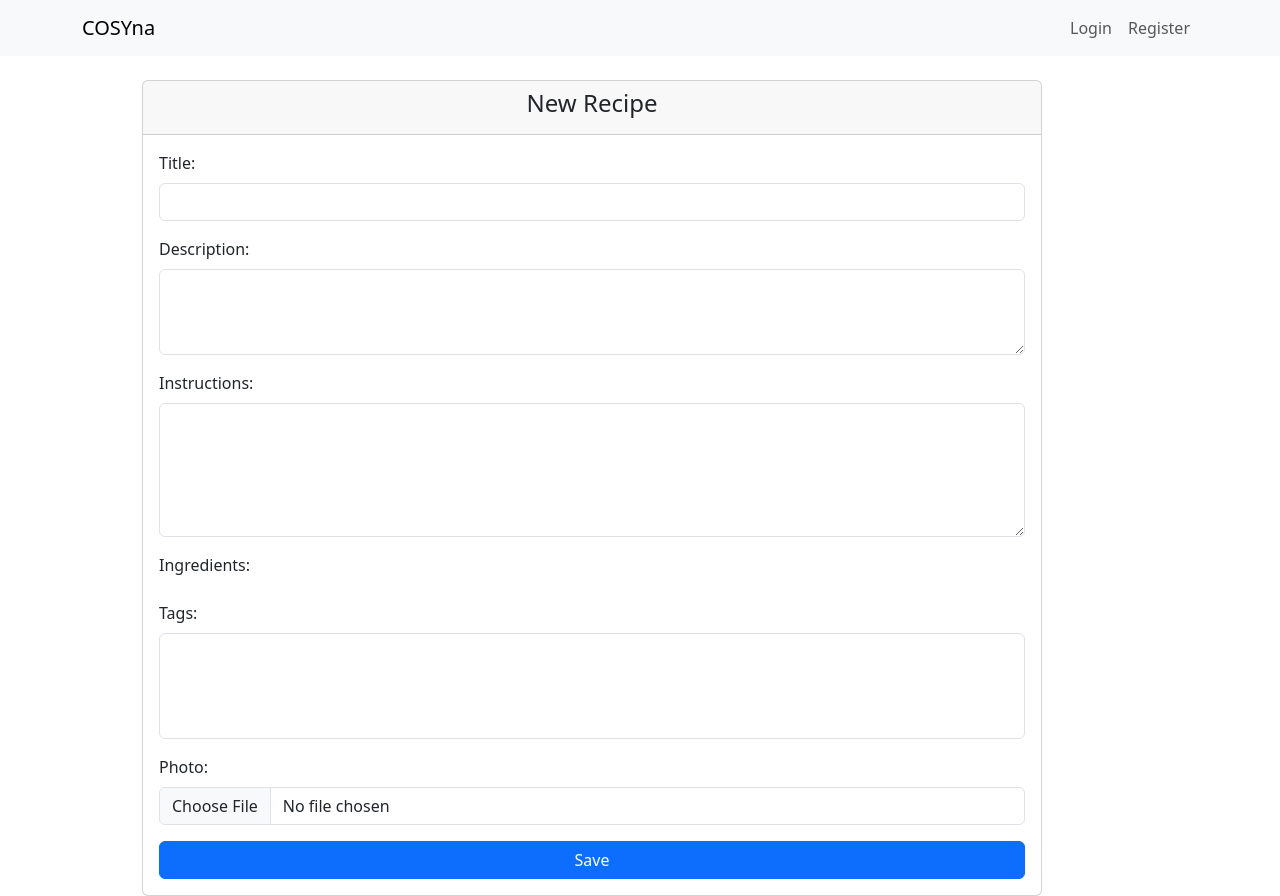
After one commit to Jsrodrigue/recipes, a Flask app: template templates/recipes/add_recipe_page.html in a window 1280 px wide. The commit adds this page. Run offline with Flask 3, Linux system fonts and the light colour scheme; the template is opened without the code that fills it: values that come from a table or form of the project are taken from there, others are empty; some libraries are stand-ins or nearby versions.

```diff
--- a/app.py
+++ b/app.py
@@ -1,9 +1,11 @@
 from flask import Flask
 from instance.config import Config
-from extensions import db
-from flask_login import LoginManager, current_user # Login session management and current_user object to manage current user
+from extensions import db, login_manager
+from flask_login import current_user # current_user object to manage current user
 from models import User
 from flask_migrate import Migrate
+import click
+from models import Tag
 
 app = Flask(__name__)
 app.config.from_object(Config)
@@ -22,7 +24,7 @@ app.register_blueprint(main, url_prefix='/')
 app.register_blueprint(recipes, url_prefix='/recipes')
 
 # object to manage authentication
-login_manager = LoginManager(app)
+login_manager.init_app(app)
 # Set login route to redirect non-loged users when try to access routes that requieres login
 login_manager.login_view = 'auth.login'
 
@@ -30,7 +32,30 @@ login_manager.login_view = 'auth.login'
 # Decorator to specify the function that login_manager uses the class User as user object
 @login_manager.user_loader
 def load_user(user_id):
-    return User.query.get(int(user_id))
+    return db.session.get(User, int(user_id))
+
+# Define seed-tags to initialized the tags in the db in command line
+@app.cli.command("seed-tags")
+def seed_tags():
+    tags = [
+    "Vegetarian", "Vegan", "Gluten-Free", "Dairy-Free", "Nut-Free",
+    "Low Carb", "High Protein", "Keto", "Paleo", "Quick",
+    "Easy", "Healthy", "Comfort Food", "Dessert", "Breakfast",
+    "Lunch", "Dinner", "Snack", "Appetizer", "Soup",
+    "Salad", "Grill", "Baking", "Slow Cooker", "One-Pot",
+    "Seafood", "Poultry", "Beef", "Pork", "Pasta",
+    "Rice", "Vegetables", "Fruits", "Spicy", "Sweet",
+    "Low Fat", "Holiday", "Party", "Kid-Friendly", "Vegan Dessert",
+    "Raw", "Fermented", "Street Food", "Crockpot", "Instant Pot",
+    "Mediterranean", "Asian", "Mexican", "Italian", "Indian",
+    "French", "Middle Eastern", "Comfort Food", "Budget-Friendly"
+]
+    for name in tags:
+        if not Tag.query.filter_by(name=name).first():
+            db.session.add(Tag(name=name))
+    db.session.commit()
+    click.echo("Tags seeded successfully!")
+
 
 # Starting
 if __name__ == '__main__':
--- a/recipes/forms.py
+++ b/recipes/forms.py
@@ -1,7 +1,11 @@
 from flask_wtf import FlaskForm
 from wtforms import StringField, TextAreaField, HiddenField, SubmitField, SelectMultipleField, FileField
 from wtforms.validators import DataRequired
-from flask_wtf.file import FileAllowed
+from flask_wtf.file import FileAllowed, FileRequired
+from werkzeug.utils import secure_filename
+import os
+from models import Recipe, Tag
+from extensions import db
 
 # Form to create a new recipe
 class NewRecipeForm(FlaskForm):
@@ -11,5 +15,30 @@ class NewRecipeForm(FlaskForm):
     # Use a hiddenField because we will save the ingredients in a list of dictionaries with keys 'name' 'quantity'
     ingredients = HiddenField('Ingredients (JSON)', validators=[DataRequired()])
     tags = SelectMultipleField('Tags', coerce=int)
-    photo = FileField('Recipe Photo', validators=[FileAllowed(['jpg', 'png', 'jpeg'], 'Images only!')])
+    photo = FileField('Photo', validators=[
+        FileAllowed(['jpg', 'jpeg', 'png', 'gif'], 'Only image files are allowed')
+    ])
     submit = SubmitField('Save')
+
+def save_recipe(form):
+    if form.validate_on_submit():
+        photo = form.photo.data
+        filename = None
+        if photo:
+            filename = secure_filename(photo.filename)
+            photo.save(os.path.join(app.config['UPLOAD_FOLDER'], filename))
+
+        # Save the recipe to the database
+        recipe = Recipe(
+            title=form.title.data,
+            description=form.description.data,
+            instructions=form.instructions.data,
+            ingredients=form.ingredients.data,  # If you store as JSON string
+            photo_filename=filename
+        )
+        # Add tags if your model supports a many-to-many relationship
+        recipe.tags = Tag.query.filter(Tag.id.in_(form.tags.data)).all()
+
+        db.session.add(recipe)
+        db.session.commit()
+        return recipe
--- a/templates/base.html
+++ b/templates/base.html
@@ -2,20 +2,29 @@
 <html lang="en">
   <head>
     <meta charset="UTF-8" />
-    <title>{% block title %}My Site{% endblock %}</title>
+    <title>{% block title %}cosyna{% endblock %}</title>
     <link
       href="https://cdn.jsdelivr.net/npm/bootstrap@5.3.0/dist/css/bootstrap.min.css"
+      rel="stylesheet"
+    />
+    <link
+      href="https://cdn.jsdelivr.net/npm/select2@4.1.0-rc.0/dist/css/select2.min.css"
       rel="stylesheet"
     />
     <link
       rel="stylesheet"
       href="{{ url_for('static', filename='styles.css') }}"
     />
+    <!-- Select2 CSS -->
+    <link
+      href="https://cdn.jsdelivr.net/npm/select2@4.1.0-rc.0/dist/css/select2.min.css"
+      rel="stylesheet"
+    />
   </head>
   <body>
     <nav class="navbar navbar-expand-lg navbar-light bg-light mb-4">
       <div class="container">
-        <a class="navbar-brand" href="{{url_for('main.index')}}">My Site</a>
+        <a class="navbar-brand" href="{{url_for('main.index')}}">COSYna</a>
 
         <div class="collapse navbar-collapse">
           <ul class="navbar-nav ms-auto">
@@ -24,6 +33,9 @@
               <a class="nav-link" href="{{url_for('recipes.index')}}"
                 >Recipes</a
               >
+            </li>
+            <li class="nav-item">
+              <a class="nav-link" href="{{ url_for('recipes.new') }}">New Recipe</a>
             </li>
             <li class="nav-item">
               <a class="nav-link" href="#">{{user.username}}</a>
@@ -72,6 +84,10 @@
       <!-- Page-specific content goes here -->
       {% endblock %}
     </div>
+    <!-- jQuery (necesario para Select2) -->
+    <script src="https://code.jquery.com/jquery-3.6.0.min.js"></script>
+    <!-- Select2 JS -->
+    <script src="https://cdn.jsdelivr.net/npm/select2@4.1.0-rc.0/dist/js/select2.min.js"></script>
     <script src="https://cdn.jsdelivr.net/npm/bootstrap@5.3.0/dist/js/bootstrap.bundle.min.js"></script>
   </body>
 </html>
--- /dev/null
+++ b/templates/recipes/add_recipe_page.html
@@ -0,0 +1,104 @@
+{% extends "base.html" %}
+
+{% block content %}
+  <div class="container mt-4">
+    <div class="card mx-5" style="max-width: 900px; width: 100%;">
+      <div class="card-header text-center"><h4>New Recipe</h4></div>
+      <div class="card-body">
+        <form id="recipeForm" method="POST" action="{{ url_for('recipes.new') }}" enctype="multipart/form-data">
+          {{ form.hidden_tag() }}
+
+          <!-- Title -->
+          <div class="mb-3">
+            <label for="title" class="form-label">Title:</label>
+            {{ form.title(class="form-control", id="title") }}
+            <!-- El JS inyectará aquí los errores -->
+          </div>
+
+          <!-- Description -->
+          <div class="mb-3">
+            <label for="description" class="form-label">Description:</label>
+            {{ form.description(class="form-control", rows="3", id="description") }}
+            {% for error in form.description.errors %}
+              <div class="text-danger">{{ error }}</div>
+            {% endfor %}
+          </div>
+
+          <!-- Instructions -->
+          <div class="mb-3">
+            <label for="instructions" class="form-label">Instructions:</label>
+            {{ form.instructions(class="form-control", rows="5", id="instructions") }}
+            {% for error in form.instructions.errors %}
+              <div class="text-danger">{{ error }}</div>
+            {% endfor %}
+          </div>
+
+          <!-- Ingredients -->
+          <div class="mb-3">
+            <label class="form-label">Ingredients:</label>
+            <div id="ingredients-list" class="mb-2">
+              {{ form.ingredients(id="ingredients", type="hidden") }}
+            </div>
+          </div>
+
+          <!-- Tags -->
+          <div class="mb-3">
+            <label for="tags" class="form-label">Tags:</label>
+            {{ form.tags(class="form-select", multiple=True, id="tags") }}
+            {% for error in form.tags.errors %}
+              <div class="text-danger">{{ error }}</div>
+            {% endfor %}
+          </div>
+
+          <!-- Photo -->
+          <div class="mb-3">
+            <label for="photo" class="form-label">Photo:</label>
+            {{ form.photo(class="form-control", id="photo") }}
+            {% for error in form.photo.errors %}
+              <div class="text-danger">{{ error }}</div>
+            {% endfor %}
+          </div>
+
+          <!-- Submit -->
+          <div class="d-grid">
+            {{ form.submit(class="btn btn-primary px-2") }}
+          </div>
+        </form>
+      </div>
+    </div>
+  </div>
+
+  <script>
+    $(document).on('submit', '#recipeForm', function(e) {
+      e.preventDefault();
+      var form = this;
+      var formData = new FormData(form);
+
+      // Limpia errores previos
+      $(form).find('.text-danger').remove();
+
+      $.ajax({
+        url: $(form).attr('action'),
+        type: 'POST',
+        data: formData,
+        processData: false,
+        contentType: false,
+        headers: {'X-Requested-With': 'XMLHttpRequest'},
+        success: function(response) {
+          if (response.success) {
+            // Puedes redirigir, cerrar modal, o mostrar mensaje de éxito
+            window.location.href = "/"; // O a donde quieras
+          } else if (response.errors) {
+            // Muestra los errores debajo de cada campo
+            for (const [field, errors] of Object.entries(response.errors)) {
+              const fieldElem = $(form).find('[name="' + field + '"]');
+              errors.forEach(error => {
+                fieldElem.after('<div class="text-danger">' + error + '</div>');
+              });
+            }
+          }
+        }
+      });
+    });
+  </script>
+{% endblock %}
```
Also changed, not shown: recipes/routes.py (+22 -8 lines), templates/recipes/add_recipe_form.html (+21 -13 lines), templates/recipes/recipes_manage.html (deleted, +0 -161 lines), 1 other file.
